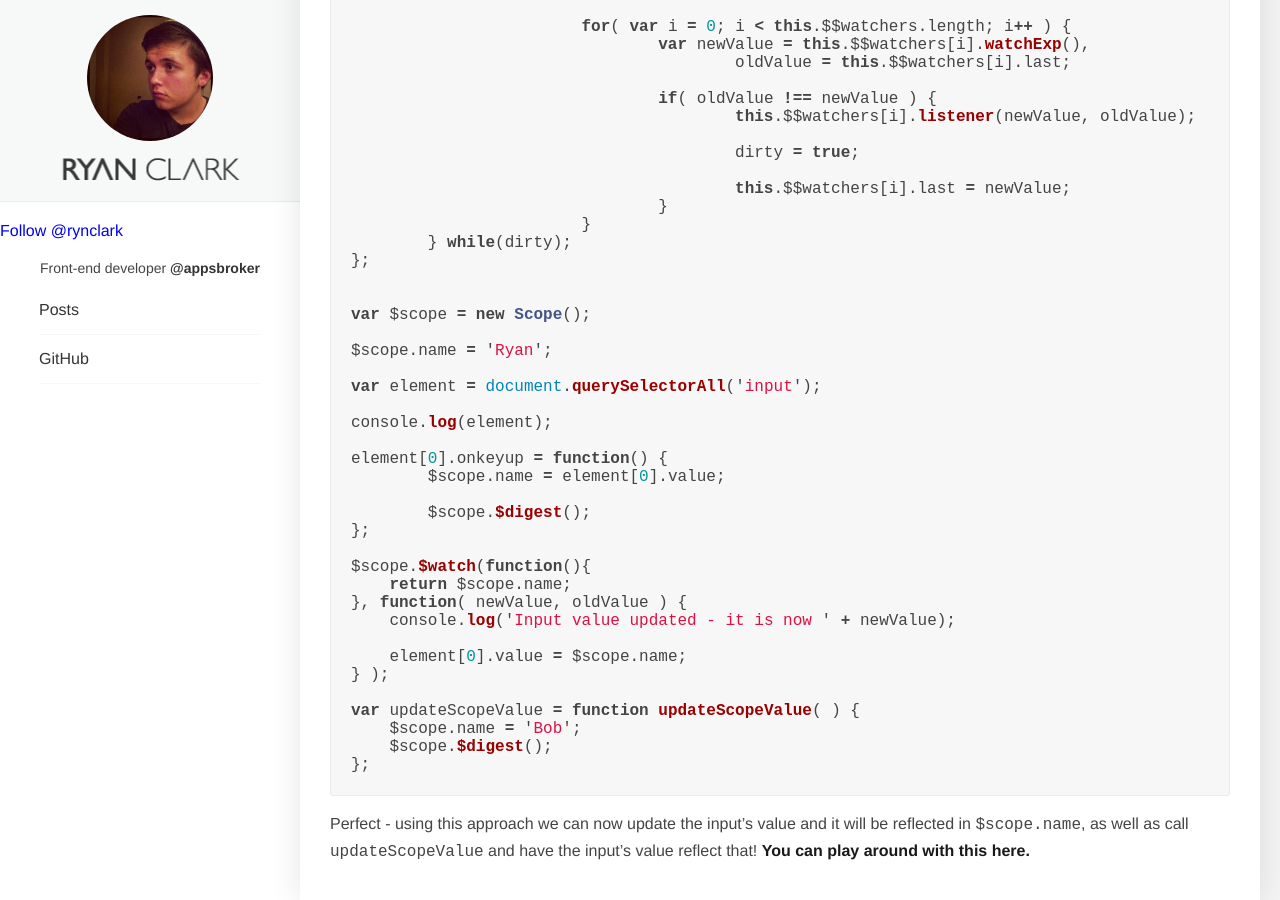
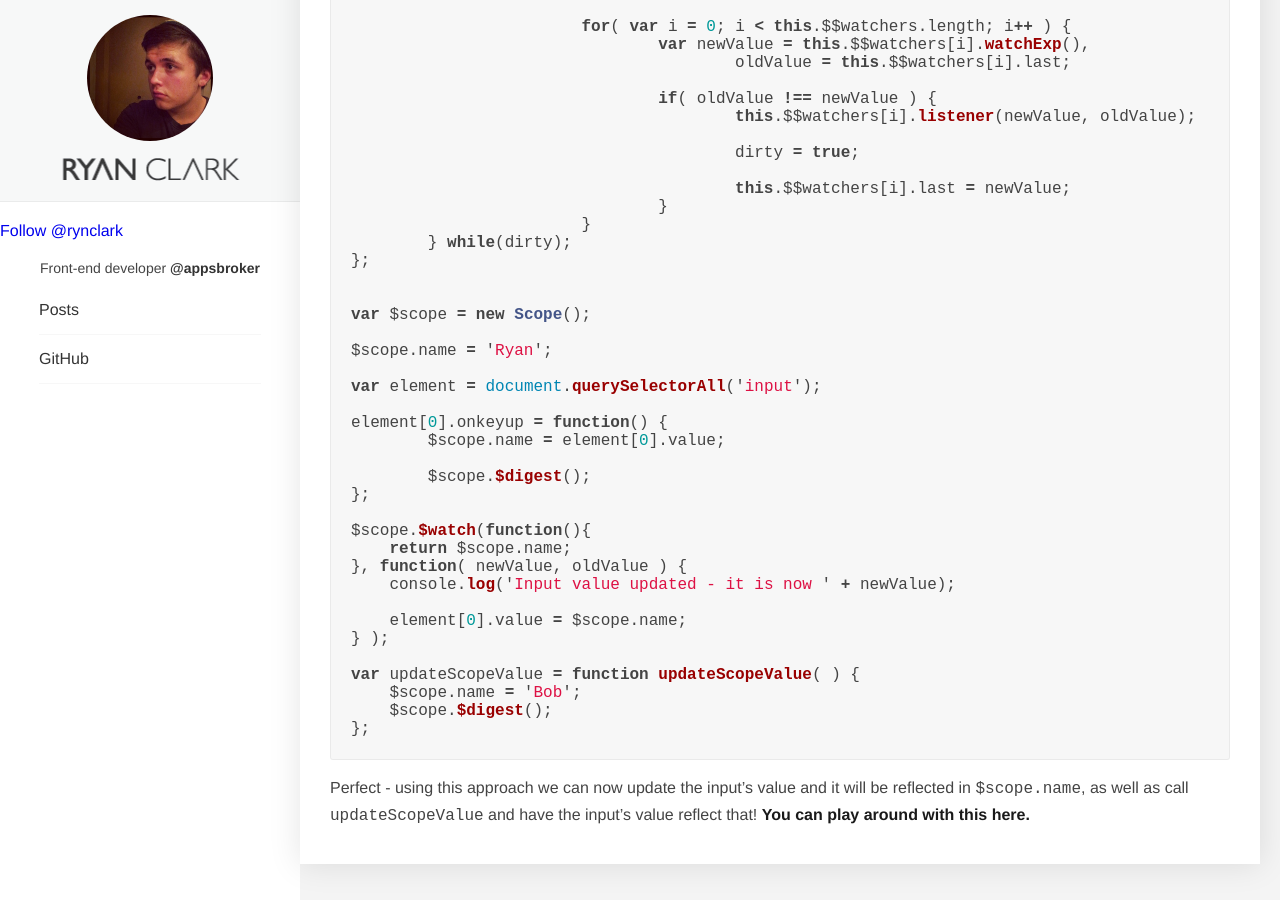
Before and after one commit to RichardLitt/rynclark.github.io, a Jekyll site: the page built from _posts/2014-07-12-how-angularjs-implements-dirty-checking.md, in a window 1280 px wide and 900 px high, scrolled down 7325 px. Built offline with Jekyll 4.4.1, drawn with Linux system fonts in a browser that asks for light colours; Markdown is read by kramdown in place of the engine named in the settings; comment, search, counter and statistics services are not loaded; some of the changed lines change nothing that is shown.

Commit message:
small changes to post

```diff
--- a/_posts/2014-07-12-how-angularjs-implements-dirty-checking.md
+++ b/_posts/2014-07-12-how-angularjs-implements-dirty-checking.md
@@ -349,8 +349,6 @@ $scope.name = 'Ryan';
 
 var element = document.querySelectorAll('input');
 
-console.log(element);
-
 element[0].onkeyup = function() {
 	$scope.name = element[0].value;
 
@@ -371,4 +369,4 @@ var updateScopeValue = function updateScopeValue( ) {
 };
 {% endhighlight %}
 
-Perfect - using this approach we can now update the input's value and it will be reflected in `$scope.name`, as well as call `updateScopeValue` and have the input's value reflect that! <a href="http://jsfiddle.net/ryanclark/S3unb/" target="_blank">You can play around with this here.</a>
+Perfect - using this approach we can now update the input's value and it will be reflected in `$scope.name`, as well as call `updateScopeValue` and have the input's value reflect that! <a href="http://jsfiddle.net/ryanclark/S3unb/1/" target="_blank">You can play around with this here.</a>
```
